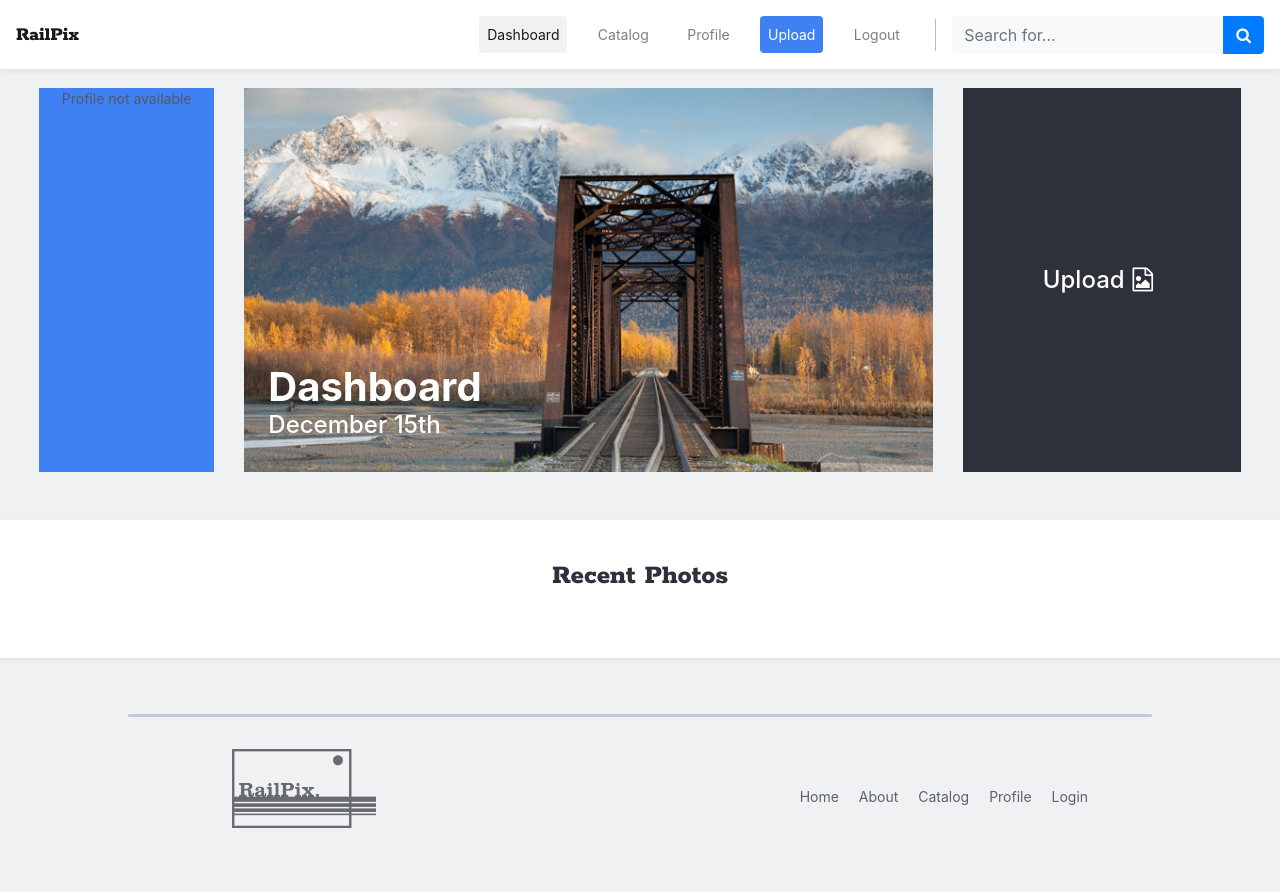
After one commit to Jonbodoe/RailPix, a PHP site: page /dashboard.php in a window 1280 px wide. The commit adds this page. Run offline with PHP 8.4, Linux system fonts and the light colour scheme; the visitor is signed in with stand-in values (Sample User, id 1); data that the repository does not hold is empty.

Commit message:
editing dashboard page

```diff
--- /dev/null
+++ b/dashboard.php
@@ -0,0 +1,53 @@
+<?php require './data/head.php';?>
+
+<body>
+    <?php
+        require './assets/navbar.php';
+    ?>
+    <header id="header" class="container-fluid pt-5 mt-3">
+        <div class="row p-4">
+            <div class="col-lg-2">
+                <div class="blue-bg d-flex justify-content-center h-100 text-white">
+                        <?php require './data/dashboard/dashboarduser.php'?>
+                </div>
+            </div>
+            <div class="col-lg-7">
+                <div class="d-flex" id="dashboardImg">
+                    <div class="align-self-end p-4 text-white">
+                        <h1 class="font-weight-bolder">Dashboard</h1>
+                        <h4 class="py-2"> <?php echo date("F jS"); ?></h4>
+                    </div>
+                </div>
+                <!-- <img class="img-fluid" src="./img/csxintermodel.jpg" alt="photo of csx intermodel"/> -->
+            </div>
+            <div class="col-lg-3">
+                <a href="upload.php">
+                <div class="black-bg d-flex justify-content-center h-100">
+                    <div class="align-self-center text-white">
+                        <h4>Upload<i class="fa fa-file-image-o px-2"></i></h4>
+                    </div>
+                </div>
+                </a>
+            </div>
+        </div>
+    </header>
+    <section class="py-4">
+        <div class="container-fluid py-3 shadow-sm white-bg">
+            <div class="row d-flex justify-content-center">
+                <div class="text-center py-4">
+                    <h3 class="serif">Recent Photos</h3>
+                </div>
+            </div>
+            <div class="text-white d-flex justify-content-center mb-4">
+                <?php
+                ?>
+            </div>
+        </div>
+    </section>
+    <?php
+        require './assets/footer.php';
+    ?>
+
+</body>
+
+</html>
--- /dev/null
+++ b/data/dashboard/dashboarduser.php
@@ -0,0 +1,24 @@
+<?php
+    require (dirname(__FILE__).'/../dbConn.php');
+
+    $user = $_SESSION['username'];
+    $sql = "SELECT * FROM profiles WHERE username ='$user';";
+
+    $result = $connect->query($sql);
+    if($result->num_rows > 0) {
+        while($item = $result->fetch_assoc()) {
+        echo '
+            <div class="">
+                <img class="img-fluid" src="./img/' . $item['profile_img'] . '" alt="photo of user" />
+                <div class="blue-bg text-center py-3">
+                    <p>Welcome</p>
+                    <h5 class="font-weight-bolder">' . $item['username'] . '!</h5>
+                </div>
+            </div>
+
+        ';
+        }
+
+    } else {
+        echo '<div class="blk-md-text">Profile not available</div>';
+    }
--- a/data/login/loginUser.php
+++ b/data/login/loginUser.php
@@ -18,7 +18,7 @@
             if($rows==1){
                 $_SESSION['username'] = $username;
                         // Redirect user to index.php
-                echo "<script type='text/javascript'> document.location = 'index.php'; </script>";
+                echo "<script type='text/javascript'> document.location = 'dashboard.php'; </script>";
                 // header('Location:index.php', true,  301 );
                 // exit;
             }else{
--- a/data/navLinks.php
+++ b/data/navLinks.php
@@ -13,7 +13,8 @@ $noLogin = array(
 );
 
 $login  = array(
-    'index.php' => 'Home',
+    // 'index.php' => 'Home',
+    'dashboard.php' => 'Dashboard',
     'catalog.php' => 'Catalog',
     'profile.php' => 'Profile',
     'upload.php' => 'Upload',
--- a/data/profile/profileInfo.php
+++ b/data/profile/profileInfo.php
@@ -26,7 +26,7 @@
             }
 
         } else {
-            echo '<div class="blk-md-text">No posts available</div>';
+            echo '<div class="blk-md-text">Profile not available</div>';
         }
 
     // ISSUE CANNOT KEEP GET VARIABLE FROM LOGIN TO STAY IN EACH PAGE AFTER INITIAL LOGIN.
--- a/style/style.css
+++ b/style/style.css
@@ -142,6 +142,13 @@ footer a {
     background-position: center;
     background-attachment: scroll;
 }
+#dashboardImg {
+    background-image: url('../img/bridgewe.jpg');
+    height: 24rem;
+    background-size: cover;
+    background-position: center;
+    background-attachment: scroll;
+}
 
 #loginImg {
     background-image: url('../img/loginImg.jpg');
```
Also changed, not shown: img/bridgewe.jpg (added), img/csxintermodel.jpg (added), img/potashhopper.jpg (added), 1 other file.
